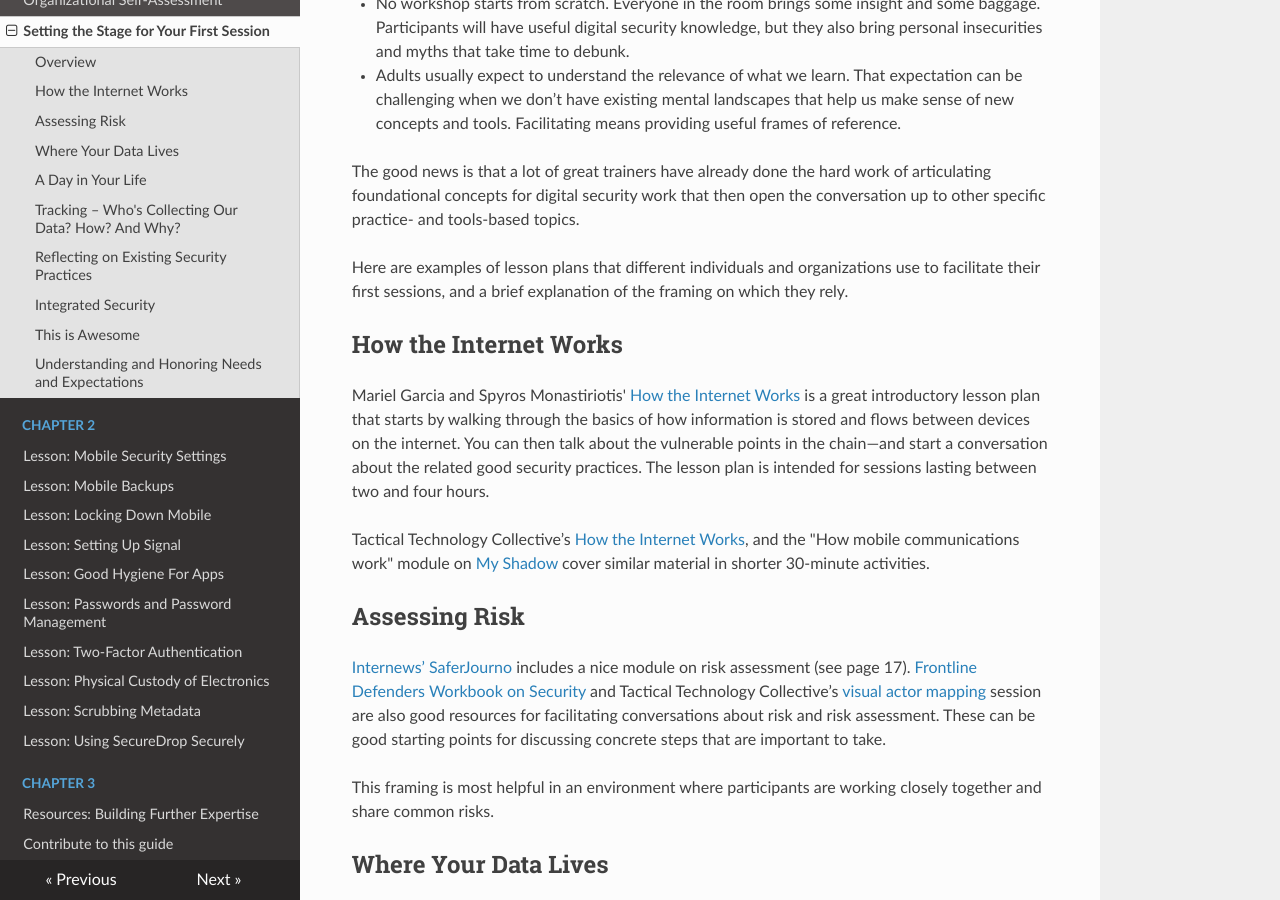
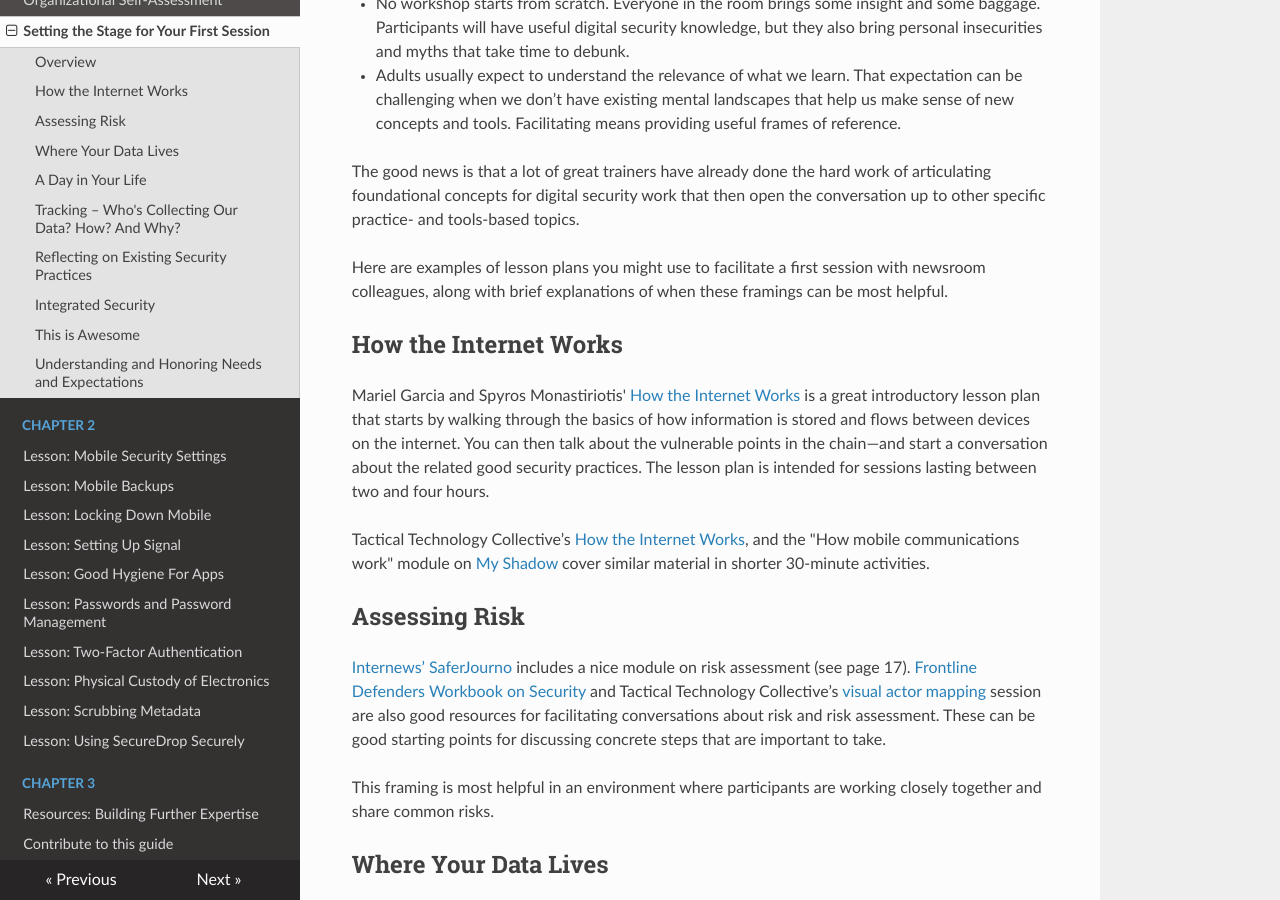
Before and after one commit to OpenNewsLabs/field-guide-security-training-newsroom, an MkDocs documentation site: the page built from docs/Chapter01-04-FramingStrategies.md, in a window 1280 px wide and 900 px high, scrolled down 512 px. Built offline with MkDocs 1.6.1, drawn with Linux system fonts in a browser that asks for light colours; nearby versions of some CDN libraries; old or Windows-style settings are respelled for this version of MkDocs.

Commit message:
FramingStrategies edits

```diff
--- a/docs/Chapter01-04-FramingStrategies.md
+++ b/docs/Chapter01-04-FramingStrategies.md
@@ -14,7 +14,7 @@
 
 The good news is that a lot of great trainers have already done the hard work of articulating foundational concepts for digital security work that then open the conversation up to other specific practice- and tools-based topics.
 
-Here are examples of lesson plans that different individuals and organizations use to facilitate their first sessions, and a brief explanation of the framing on which they rely.
+Here are examples of lesson plans you might use to facilitate a first session with newsroom colleagues, along with brief explanations of when these framings can be most helpful.
 
 ## How the Internet Works
 
```
